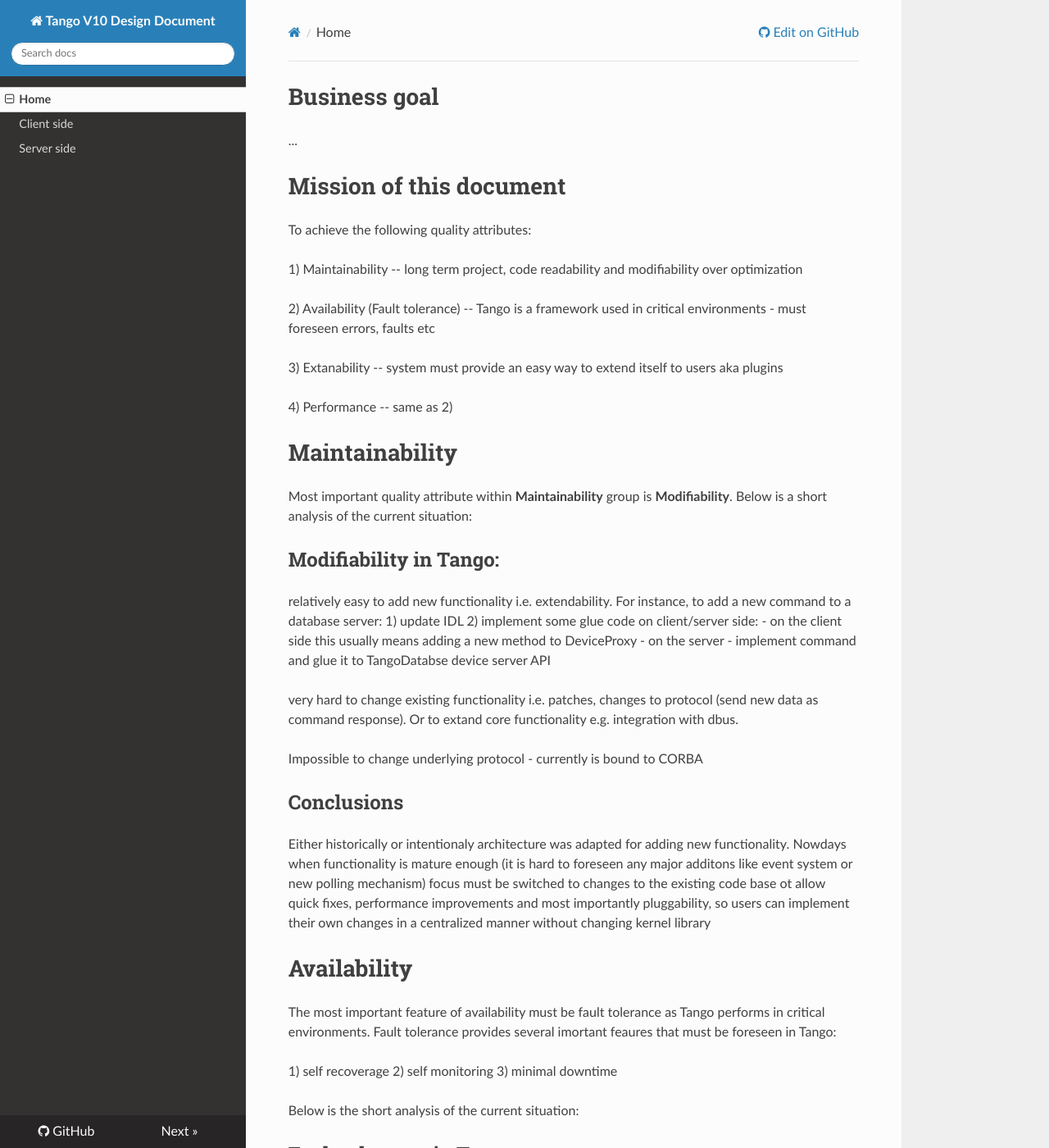
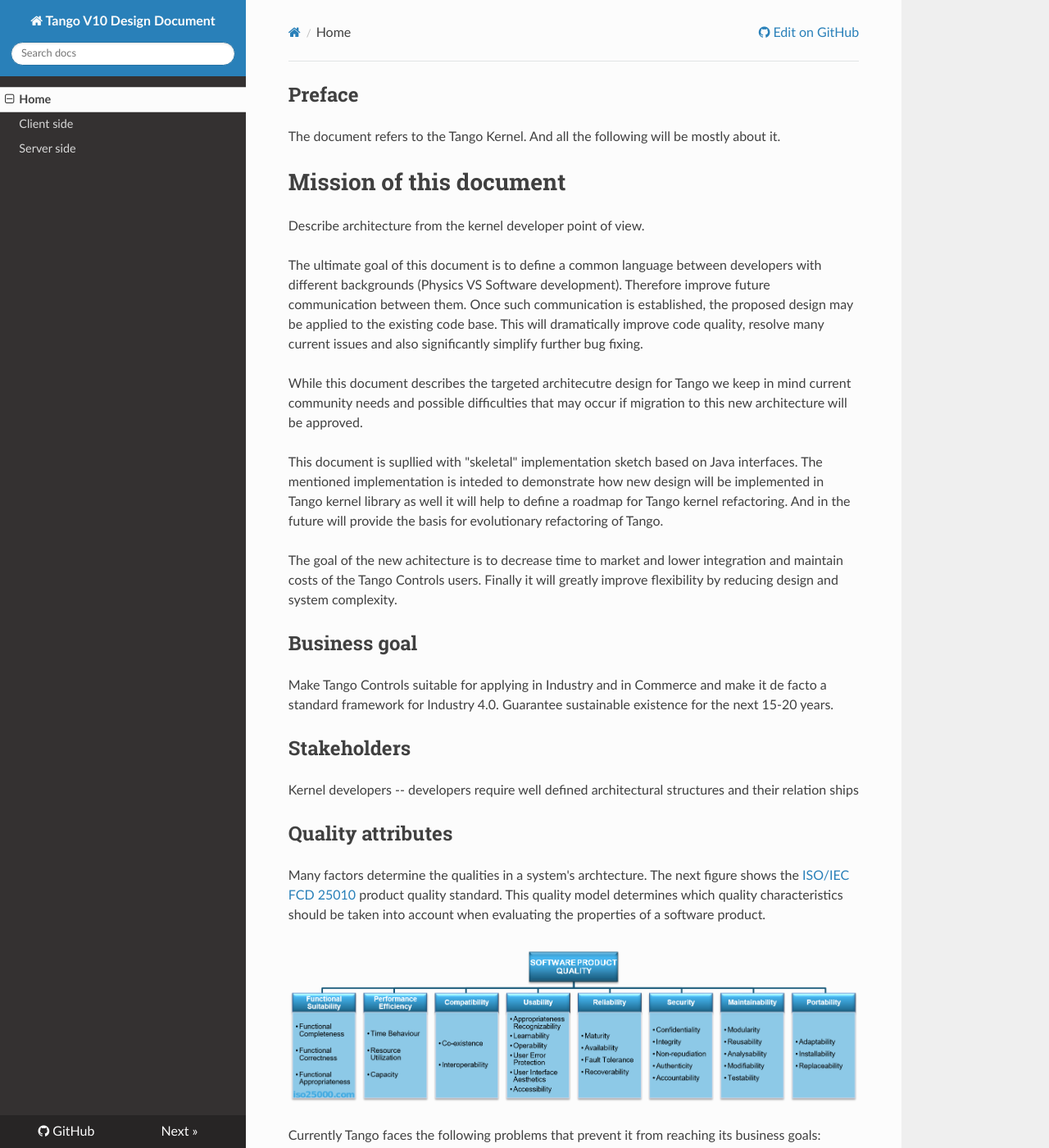
Before and after one commit to Ingvord/tango-v10-design-doc, an MkDocs documentation site: the page built from docs/index.md, in a window 1280 px wide and 1400 px high. Shown: the whole window at 82% size. Built offline with MkDocs 1.6.1, drawn with Linux system fonts in a browser that asks for light colours; nearby versions of some CDN libraries; old or Windows-style settings are respelled for this version of MkDocs; some of the changed text lies outside the part shown.

Commit message:
progress

```diff
--- a/docs/index.md
+++ b/docs/index.md
@@ -1,26 +1,107 @@
-# Business goal
+## Preface
 
-...
+The document refers to the Tango Kernel. And all the following will be mostly about it.
+
+
 
 # Mission of this document
 
-To achieve the following quality attributes:
+Describe architecture from the kernel developer point of view.
 
-1) Maintainability -- long term project, code readability and modifiability over optimization
+The ultimate goal of this document is to define a common language between developers with different backgrounds (Physics VS Software development).
+Therefore improve future communication between them. Once such communication is established, the proposed design may be applied to the existing code base. This will dramatically improve code quality, resolve many current issues and also significantly simplify further bug fixing.
 
-2) Availability (Fault tolerance) -- Tango is a framework used in critical environments - must foreseen errors, faults etc
+While this document describes the targeted architecutre design for Tango we keep in mind current community needs and possible
+difficulties that may occur if migration to this new architecture will be approved.
 
-3) Extanability -- system must provide an easy way to extend itself to users aka plugins
+This document is supllied with "skeletal" implementation sketch based on Java interfaces. The mentioned implementation
+is inteded to demonstrate how new design will be implemented in Tango kernel library as well it will help to define a roadmap for Tango kernel refactoring.
+And in the future will provide the basis for evolutionary refactoring of Tango.
 
-4) Performance -- same as 2)
+The goal of the new achitecture is to decrease time to market and lower integration and maintain costs of the Tango Controls users. Finally it will greatly improve flexibility by reducing design and system complexity.
 
-# Maintainability
+
+
+## Business goal
+
+Make Tango Controls suitable for applying in Industry and in Commerce and make it de facto a standard framework for Industry 4.0. Guarantee sustainable existence for the next 15-20 years.
+
+##  Stakeholders
+
+Kernel developers -- developers require well defined architectural structures and their relation ships
+
+## Quality attributes
+
+Many factors determine the qualities in a system's archtecture.
+The next figure shows the [ISO/IEC FCD 25010](http://iso25000.com/index.php/en/iso-25000-standards/iso-25010) product quality standard. This quality model determines which quality characteristics should be taken into account when evaluating the properties of a software product.
+
+![](images/IEC_FCD_25010_product_quality_standard.png)
+
+Currently Tango faces the following problems that prevent it from reaching its business goals:
+
+1) Human resources which are allocated to development and improvement of the Tango core code are very limited.
+2) Current code base structure does not meet quality level of commercial/open source projects of a similar size
+3) dependency on a legacy CORBA framework and most importantly Tango is a thin wrapper onto of CORBA
+4) parts of the Tango code violate principle of information hiding and separation of concerns
+5) dependency on specific versions of 3rd party libraries (CORBA, ZMQ) in a way that changing the version or a library almost impossible
+6) unclear ways of the interaction between components of the system
+
+To solve the above problems in this document we suggest to focus on the following quality attributes and redesign Tango kernel library accordingly.
+
+Some of the quality attributes from above picture are naturally inherited from CORBA design i.e. Interoperability.
+
+Below is a short analysis of the presence of particular attributes in Tango:
+
+TODO define and describe presence of all other quality attributes in Tango (inherited from CORBA)
+
+The most important and those which Tango Controls mostly miss are:
+
+The following quality attributes must be focused:
+
+Maintainability
+
+Tango is a long term project therefore code readability and its modifiability must prevail over non-trivial code optimizations. Due to the fast progress in the IT nowdays optimizations may decrease performance tomorrow i.e. consider new CPU commands and built-in compiler optimizations.
+
+- Modifiability (the most important)
+- Modularity (guarantees Modifiability)
+- Testability (as the result of Modularity)
+
+Reliability
+
+Tango is a framework used in critical environments (non stop operations, minimal downtime etc) therefore Tango kernel must foreseen errors, faults etc
+
+- Fault tolerance (the system should recover itself)
+- Recoverability (...)
+
+Performance (we must also test what developers of device servers write)
+- Resource utilization (the library itself should not take much)
+
+Extensibility (like possibility to use maven. Use plugin-like model of development) -- Tango Controls must provide an easy way to extend itself to users aka plugins
+
+The following must be considerate during design but not the goal per se.
+
+Portability
+- Installability (there must be packaging)
+- Adaptability (like device catalogue)
+
+
+Functional suitability
+
+TODO describe
+
+
+
+
+
+
+
+
+
+# Maintainability in Tango
 
 Most important quality attribute within **Maintainability** group is **Modifiability**. Below is a short analysis of the current situation:
 
-## Modifiability in Tango:
-
-relatively easy to add new functionality i.e. extendability. For instance, to add a new command to a database server:
+Currently it is relatively easy to add new functionality i.e. extendability. For instance, to add a new command to a database server:
 1) update IDL
 2) implement some glue code on client/server side:
   - on the client side this usually means adding a new method to DeviceProxy
@@ -34,7 +115,7 @@ Impossible to change underlying protocol - currently is bound to CORBA
 
 Either historically or intentionaly architecture was adapted for adding new functionality. Nowdays when functionality is mature enough (it is hard to foreseen any major additons like event system or new polling mechanism) focus must be switched to changes to the existing code base ot allow quick fixes, performance improvements and most importantly pluggability, so users can implement their own changes in a centralized manner without changing kernel library
 
-# Availability
+# Reliability  in Tango
 
 The most important feature of availability must be fault tolerance as Tango performs in critical environments. Fault tolerance provides several imortant feaures that must be foreseen in Tango:
 
@@ -63,7 +144,7 @@ These features can be extended with:
 
 Fault tolerance is already implemented quite well, but can be improved.
 
-# Adaptability
+# Adaptability   in Tango
 
 As Tango aims to be installed in a variety of environments it is essential to highlight **adaptability** quality attribute.  Most important is to provide extendability implemented in the kernel library. Below is the short description of the current situation.
 
@@ -74,6 +155,36 @@ Impossible to extend current kernel library with a custom functionality. Tango m
 ## Conclusions
 
 Extendability of the kernel library must be designed from scratch.
+
+# Summary
+
+TODO написать, как новая архитектура повлияла на атрибуты, которые уже были (есть) в Танго
+(например, все используют корбу, и не думают, что есть какие-то атрубуты в ней по умолчанию)
+и какие новые добавились и как это вообще всё взаимодействует.
+
+
+The main idea of this design document was to reveal drawbacks and benefits of the existing Tango kernel and to give
+a first perspective of how to improve the pitfalls while maintaining the advantages.
+
+We have looked at Tango core code from the different points of view:
+- from a set of different quality attributes,
+- different architectrual views,
+- stakeholder for a System and their interests.
+And propose some ideas and thoughts of how this or that viewpoint can be applaid in Tango.
+
+These views were discribed in diffenets chaptars and have examples both in "interface" presentation  and writen ones to have thigh level overview.
+
+We hope that this design document will help to look at the Tango kernel from another point of view and changes the attitude to development and adding new features.
+
+Business goals and scenarios were not covered in details in this design documents.
+
+# Separation data production from data consuming
+
+Event bus separates modules that produce data from modules that consumes data. This is required by modifiability qa.
+
+# Concurrency
+
+The system designed to run in multithreaded environment
 
 # Layered architecture
 1. Transport layer:
```
Also changed, not shown: docs/images/IEC_FCD_25010_product_quality_standard.png (added).
